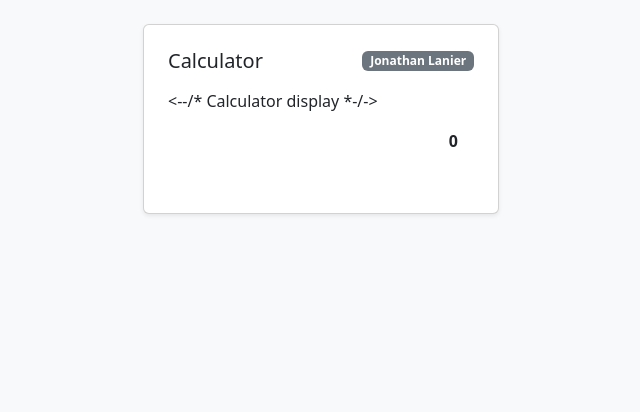
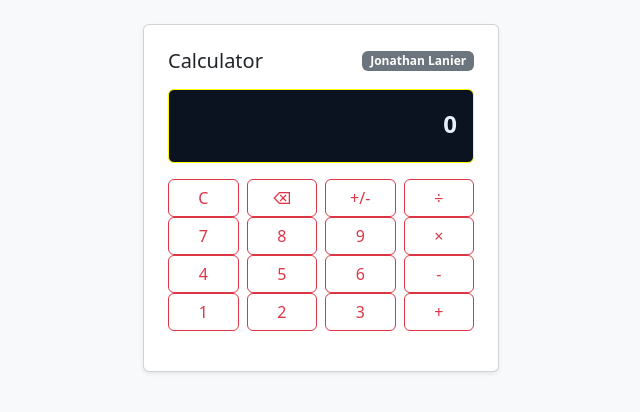
Before and after one commit to jonny0608/Calculator, a plain HTML site: page Index.html in a window 1280 px wide. Shown: the whole page, without its empty margins (319-959 px from the left). Drawn offline with nearby package versions, Linux system fonts and the light colour scheme.

Commit message:
bombit2/19/2026

```diff
--- a/Index.html
+++ b/Index.html
@@ -1,20 +1,14 @@
 <!doctype html>
 <html lang="en">
+
 <head>
     <title>Title</title>
     <meta charset="utf-8" />
-        <meta
-            name="viewport"
-            content="width=device-width, initial-scale=1, shrink-to-fit=no"
-        />
+    <meta name="viewport" content="width=device-width, initial-scale=1, shrink-to-fit=no" />
 
 
-        <link
-            href="https://cdn.jsdelivr.net/npm/bootstrap@5.3.2/dist/css/bootstrap.min.css"
-            rel="stylesheet"
-            integrity="sha384-T3c6CoIi6uLrA9TneNEoa7RxnatzjcDSCmG1MXxSR1GAsXEV/Dwwykc2MPK8M2HN"
-            crossorigin="anonymous"
-        />
+    <link href="https://cdn.jsdelivr.net/npm/bootstrap@5.3.2/dist/css/bootstrap.min.css" rel="stylesheet"
+        integrity="sha384-T3c6CoIi6uLrA9TneNEoa7RxnatzjcDSCmG1MXxSR1GAsXEV/Dwwykc2MPK8M2HN" crossorigin="anonymous" />
     <link rel="stylesheet" href="style.css" />
 </head>
 
@@ -29,32 +23,82 @@
                             <span class="badge text-bg-secondary text-wrap">Jonathan Lanier</span>
                         </div>
 
-                        <--/* Calculator display *-/->
+                        <!== /* Calculator display *-/->
                             <div class="calc-display rounded p-3 mb-3">
                                 <div id="HistoryLine" class="class-history text-end small"></div>
                                 <div id="DisplayLine" class="calc-main text-end fw-semibold">0</div>
                                 <div id="Statusline" class="calc-status small mt-1"></div>
                             </div>
 
-                        <!==/* Calculator buttons *-/->
+                            <!-- Calculator buttons -->
+                            <p class="container-fluid px-0"></p>
+                                 <div class="row g-2">
+                                <div class="col-3">
+                                    <button class="btn btn-outline-danger w-100" onclick="clearAll()">C</button>
                                 </div>
+                                <div class="col-3">
+                                    <button class="btn btn-outline-danger w-100" onclick="backspace()">&#9003;</button>
                                 </div>
+                                <div class="col-3">
+                                    <button class="btn btn-outline-danger w-100" onclick="toggleSign()">+/-</button>
+                                </div>
+                                <div class="col-3">
+                                    <button class="btn btn-outline-danger w-100" onclick="pressOperator('/')">÷</button>
                                 </div>
                             </div>
 
+                            <div class="row g-2">
+                                <div class="col-3">
+                                    <button class="btn btn-outline-danger w-100" onclick="pressNumber(7)">7</button>
+                                </div>
+                                <div class="col-3">
+                                    <button class="btn btn-outline-danger w-100" onclick="pressNumber(8)">8</button>
+                                </div>
+                                <div class="col-3">
+                                    <button class="btn btn-outline-danger w-100" onclick="pressNumber(9)">9</button>
+                                </div>
+                                <div class="col-3">
+                                    <button class="btn btn-outline-danger w-100" onclick="pressOperator('*')">×</button>
+                                </div>
+                            </div>
+<div class="row g-2">
+                                <div class="col-3">
+                                    <button class="btn btn-outline-danger w-100" onclick="pressNumber(4)">4</button>
+                                </div>
+                                <div class="col-3">
+                                    <button class="btn btn-outline-danger w-100" onclick="pressNumber(5)">5</button>
+                                </div>
+                                <div class="col-3">
+                                    <button class="btn btn-outline-danger w-100" onclick="pressNumber(6)">6</button>
+                                </div>
+                                <div class="col-3">
+                                    <button class="btn btn-outline-danger w-100">-</button>
+                                </div>
+                            </div><div class="row g-2">
+                                <div class="col-3">
+                                    <button class="btn btn-outline-danger w-100" onclick="pressNumber(1)">1</button>
+                                </div>
+                                <div class="col-3">
+                                    <button class="btn btn-outline-danger w-100" onclick="pressNumber(2)">2</button>
+                                </div>
+                                <div class="col-3">
+                                    <button class="btn btn-outline-danger w-100" onclick="pressNumber(3)">3</button>
+                                </div>
+                                <div class="col-3">
+                                     <button class="btn btn-outline-danger w-100" onclick="pressOperator(+)">+</button>
+                                </div>
+                            </div>
+                               <p class="text-center small text-muted mt-3 mb-0" Jonathan Lanier></p>
     </main>
 
-        <script
-            src="https://cdn.jsdelivr.net/npm/@popperjs/core@2.11.8/dist/umd/popper.min.js"
+    <script src="https://cdn.jsdelivr.net/npm/@popperjs/core@2.11.8/dist/umd/popper.min.js"
         integrity="sha384-I7E8VVD/ismYTF4hNIPjVp/Zjvgyol6VFvRkX/vR+Vc4jQkC+hVqc2pM8ODewa9r"
-            crossorigin="anonymous"
-        ></script>
+        crossorigin="anonymous"></script>
 
-        <script
-            src="https://cdn.jsdelivr.net/npm/bootstrap@5.3.2/dist/js/bootstrap.min.js"
+    <script src="https://cdn.jsdelivr.net/npm/bootstrap@5.3.2/dist/js/bootstrap.min.js"
         integrity="sha384-BBtl+eGJRgqQAUMxJ7pMwbEyER4l1g+O15P+16Ep7Q9Q+zqX6gSbd85u4mG4QzX+"
-            crossorigin="anonymous"
-        ></script>
-        <script src="script.js"></script>
+        crossorigin="anonymous"></script>
+    <script src="app.js"></script>
 </body>
+
 </html>
--- a/app.js
+++ b/app.js
@@ -0,0 +1,6 @@
+function pressNumber(digit) {
+    console.log(digit)
+}
+function pressOperator(operator) {
+    console.log(operator)
+}
--- a/style.css
+++ b/style.css
@@ -0,0 +1,15 @@
+.calc-display {
+    background: #0b1220;
+    color:#e9eefc;
+    border: 1px solid rgba(255, 255, 0,12);
+}
+.calc-history {
+    min-height: 1.2rem;
+    opacity: 0.75;
+    font-family: ul-monospace, menlo Consolas, "Courier New", monospace;
+    overflow-x: auto;
+    white-space: nowrap;
+}
+.calc-main {
+    font-size: 1.5rem;
+}
```
Lines whose indentation alone changed are shown as unchanged.
